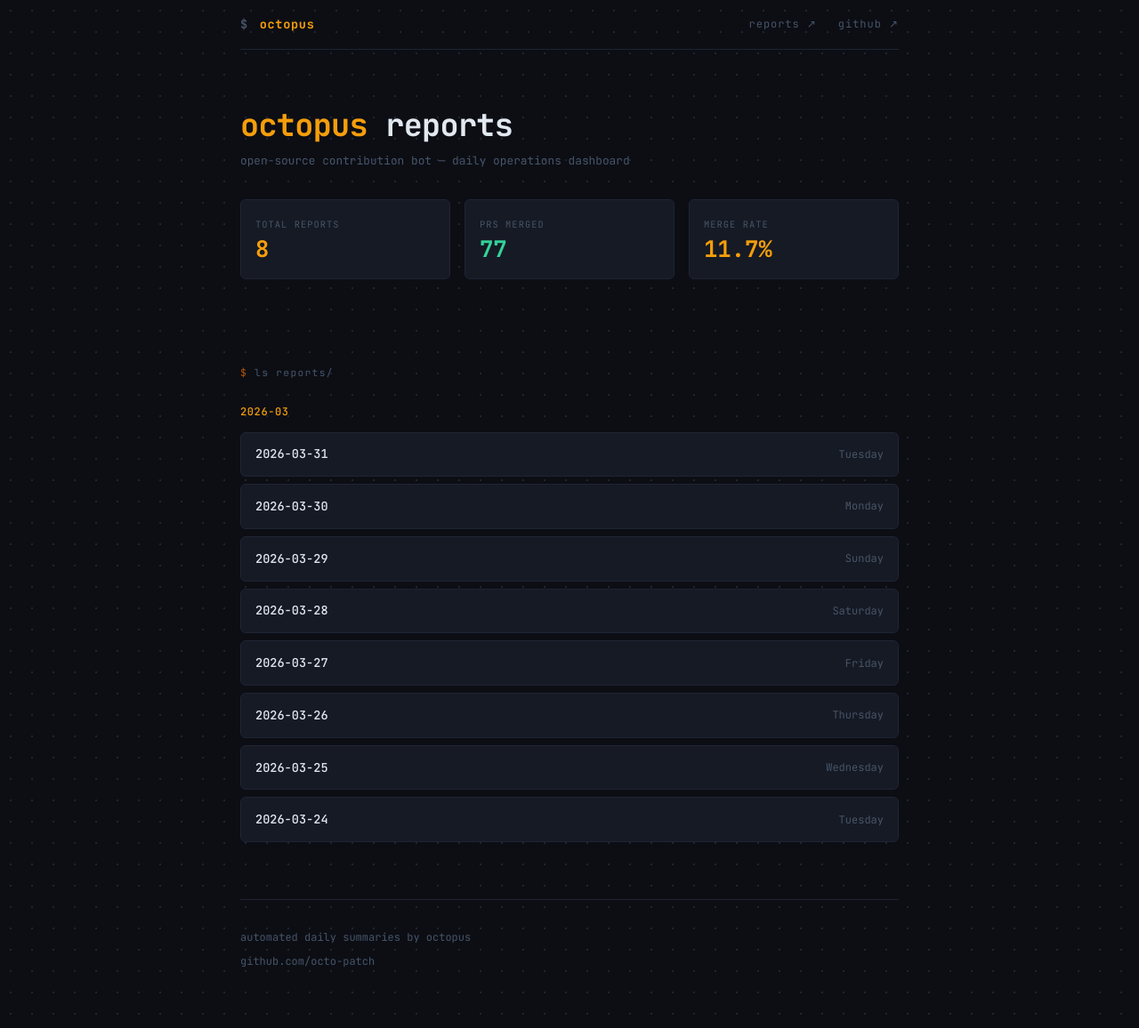
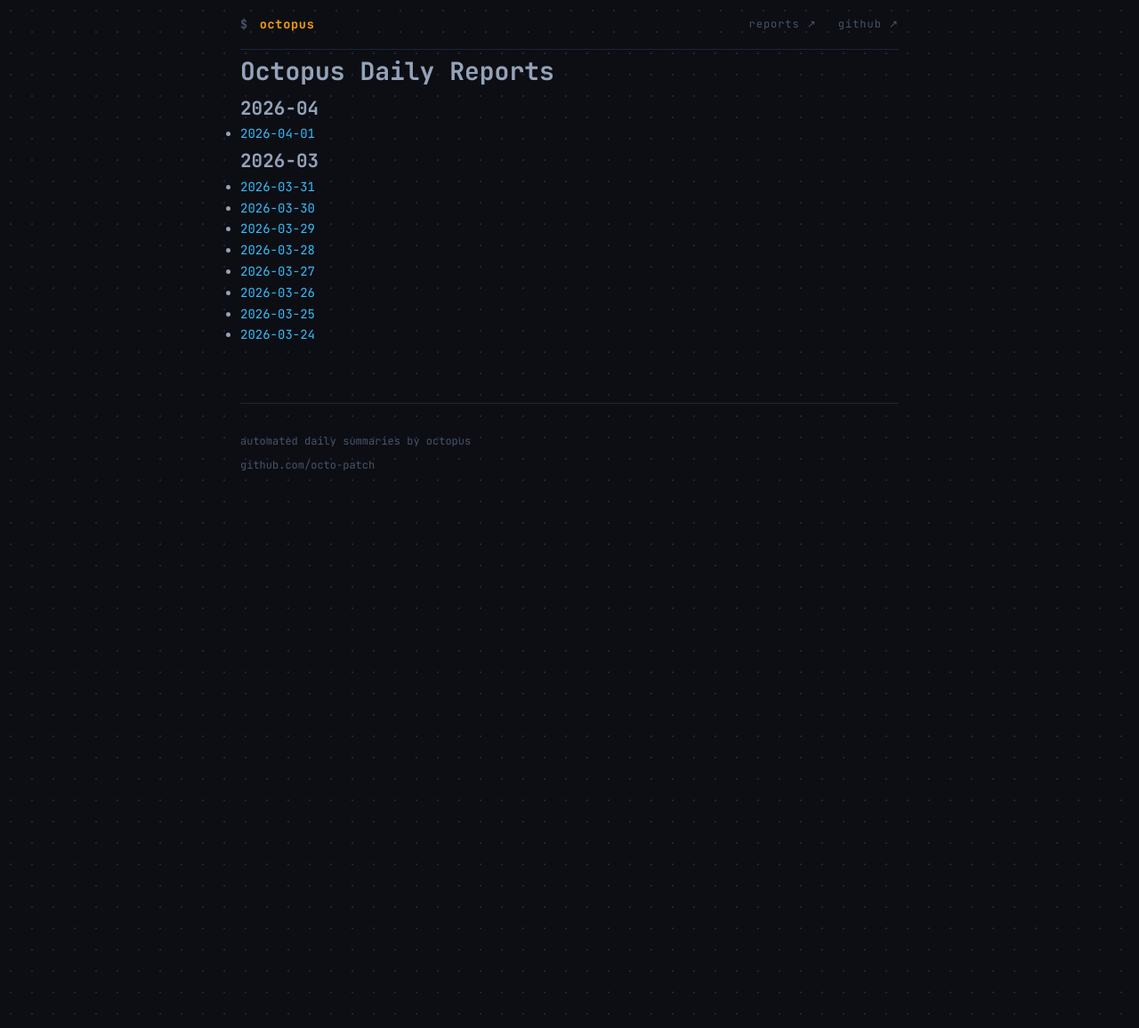
Before and after one commit to octo-patch/daily-reports, a Jekyll site: the page built from index.md, in a window 1280 px wide. Shown: the whole page at 89% size. Built offline with Jekyll 4.4.1, drawn with Linux system fonts in a browser that asks for light colours.

Commit message:
daily report: 2026-04-01

```diff
--- a/index.md
+++ b/index.md
@@ -1,41 +1,21 @@
 ---
 layout: default
-title: Octopus Daily Reports
+title: Home
 ---
 
-<header class="hero">
-  <h1><span class="accent">octopus</span> reports<span class="cursor">_</span></h1>
-  <p class="tagline">open-source contribution bot &mdash; daily operations dashboard</p>
-  <div class="stats">
-    <div class="stat-card">
-      <div class="stat-label">total reports</div>
-      <div class="stat-value">8</div>
-    </div>
-    <div class="stat-card">
-      <div class="stat-label">PRs merged</div>
-      <div class="stat-value green">77</div>
-    </div>
-    <div class="stat-card">
-      <div class="stat-label">merge rate</div>
-      <div class="stat-value">11.7%</div>
-    </div>
-  </div>
-</header>
+# Octopus Daily Reports
 
-<section id="reports">
-  <h2 class="section-label"><span class="prompt">$</span> ls reports/</h2>
+## 2026-04
 
-  <div class="month-group">
-    <div class="month-title">2026-03</div>
-    <ul class="report-list">
-      <li><a href="2026-03/2026-03-31"><span class="report-date">2026-03-31</span><span class="report-weekday">Tuesday</span></a></li>
-      <li><a href="2026-03/2026-03-30"><span class="report-date">2026-03-30</span><span class="report-weekday">Monday</span></a></li>
-      <li><a href="2026-03/2026-03-29"><span class="report-date">2026-03-29</span><span class="report-weekday">Sunday</span></a></li>
-      <li><a href="2026-03/2026-03-28"><span class="report-date">2026-03-28</span><span class="report-weekday">Saturday</span></a></li>
-      <li><a href="2026-03/2026-03-27"><span class="report-date">2026-03-27</span><span class="report-weekday">Friday</span></a></li>
-      <li><a href="2026-03/2026-03-26"><span class="report-date">2026-03-26</span><span class="report-weekday">Thursday</span></a></li>
-      <li><a href="2026-03/2026-03-25"><span class="report-date">2026-03-25</span><span class="report-weekday">Wednesday</span></a></li>
-      <li><a href="2026-03/2026-03-24"><span class="report-date">2026-03-24</span><span class="report-weekday">Tuesday</span></a></li>
-    </ul>
-  </div>
-</section>
+- [2026-04-01](2026-04/2026-04-01)
+
+## 2026-03
+
+- [2026-03-31](2026-03/2026-03-31)
+- [2026-03-30](2026-03/2026-03-30)
+- [2026-03-29](2026-03/2026-03-29)
+- [2026-03-28](2026-03/2026-03-28)
+- [2026-03-27](2026-03/2026-03-27)
+- [2026-03-26](2026-03/2026-03-26)
+- [2026-03-25](2026-03/2026-03-25)
+- [2026-03-24](2026-03/2026-03-24)
```
Also changed, not shown: 2026-04/2026-04-01.md (added, +81 -0 lines).
